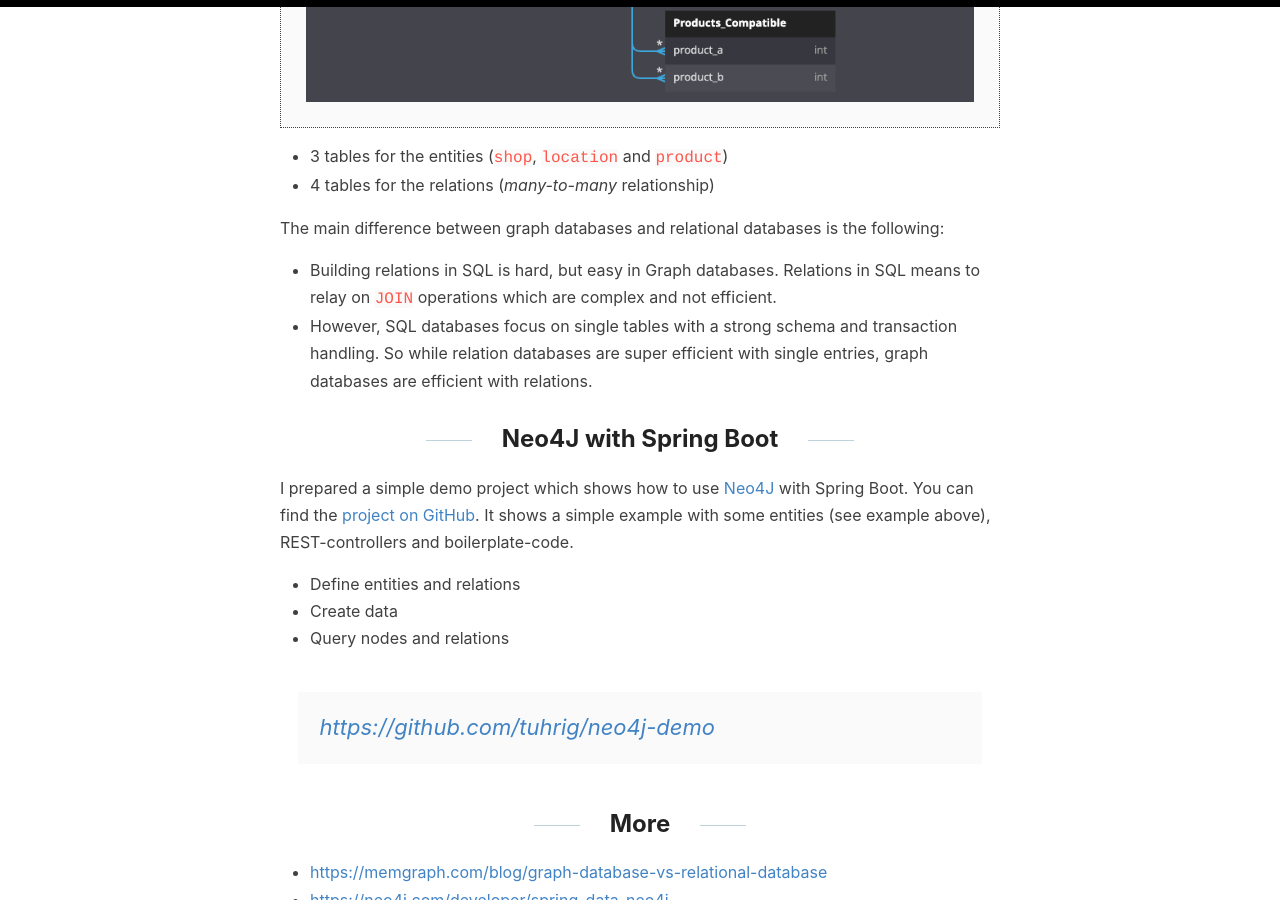
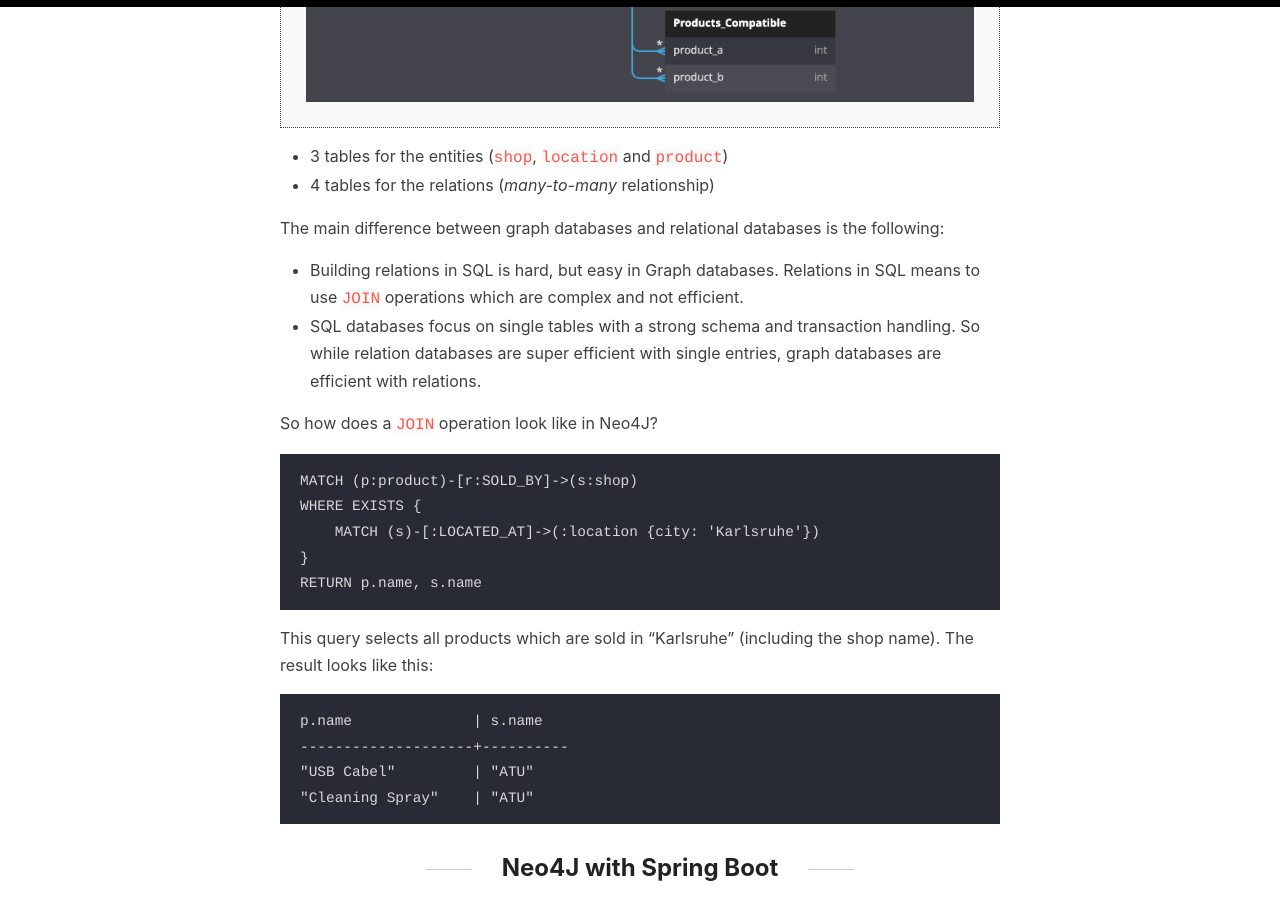
Before and after one commit to tuhrig/tuhrig.github.io, a Jekyll site: the page built from _posts/2022/2021-12-12-neo4j-with-spring-boot.md, in a window 1280 px wide and 900 px high, scrolled down 1885 px. Built offline with Jekyll 4.4.1, drawn with Linux system fonts in a browser that asks for light colours.

Commit message:
Finished another post from 2018-12-18

```diff
--- a/_posts/2022/2021-12-12-neo4j-with-spring-boot.md
+++ b/_posts/2022/2021-12-12-neo4j-with-spring-boot.md
@@ -58,9 +59,25 @@
 The main difference between graph databases and relational databases is the following:
 
 - Building relations in SQL is hard, but easy in Graph databases.
-Relations in SQL means to relay on `JOIN` operations which are complex and not efficient.
-- However, SQL databases focus on single tables with a strong schema and transaction handling.
+Relations in SQL means to use `JOIN` operations which are complex and not efficient.
+- SQL databases focus on single tables with a strong schema and transaction handling.
 So while relation databases are super efficient with single entries, graph databases are efficient with relations.
+
+So how does a `JOIN` operation look like in Neo4J?
+
+    MATCH (p:product)-[r:SOLD_BY]->(s:shop)
+    WHERE EXISTS {
+        MATCH (s)-[:LOCATED_AT]->(:location {city: 'Karlsruhe'})
+    }
+    RETURN p.name, s.name
+
+This query selects all products which are sold in "Karlsruhe" (including the shop name).
+The result looks like this:
+
+	p.name	            | s.name
+    --------------------+----------
+    "USB Cabel"         | "ATU"
+    "Cleaning Spray"    | "ATU"
 
 ## Neo4J with Spring Boot
 
```
Also changed, not shown: other parts of _posts/2022/2021-12-12-neo4j-with-spring-boot.md (+1 -0 lines), _posts/2018/2018-12-18-dynamodb-with-kotlin-and-spring-boot-part-2.md (+14 -2 lines), notes/FINISHED-LIST.md (+1 -1 lines).
